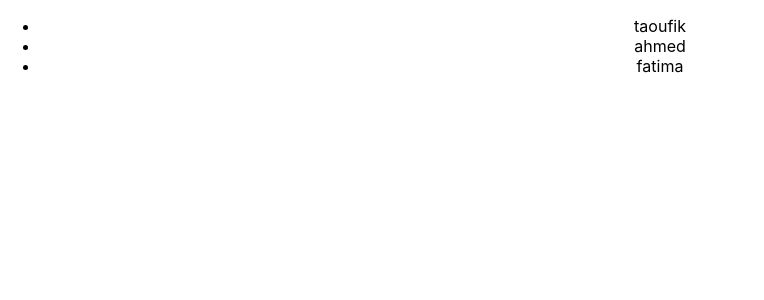
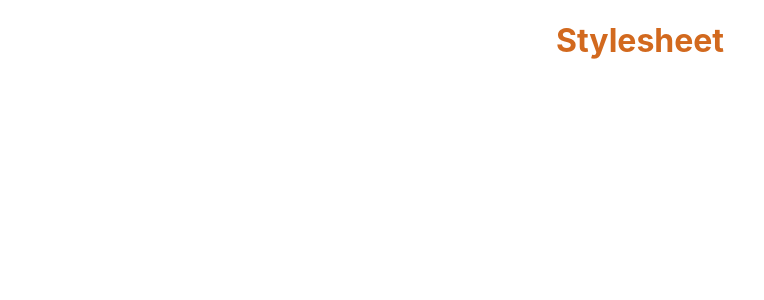
Before and after one commit to ahjam-taoufik/React-Fundamentals, a React (Create React App) app: page / in a window 1280 px wide. Shown: the top 300 px of the page, without its empty margins (0-764 px from the left). Built offline with nearby package versions, Linux system fonts and the light colour scheme.

Commit message:
Styling StyleSheet

```diff
--- a/src/App.js
+++ b/src/App.js
@@ -1,13 +1,14 @@
 
 import './App.css';
-import PersonList from './components/PersonList';
+import Stylesheet from './components/Stylesheet';
+
 
 
 
 function App() {
   return (
     <div className="App">
-       <PersonList/>
+       <Stylesheet primary={true} />
     </div>
   );
 }
--- a/src/components/Person.js
+++ /dev/null
@@ -1,11 +0,0 @@
-
-
-
-const Person = ({person}) => {
-
-    return ( <li>  {person.name} </li>
-
-     );
-}
-
-export default Person;
--- a/src/components/PersonList.js
+++ /dev/null
@@ -1,18 +0,0 @@
-import Person from "./Person";
-
-const persons=[
-    {id:1, name:'taoufik',skill:'React'},
-    {id:2, name:'ahmed',skill:'Angular'},
-    {id:3, name:'fatima',skill:'Vue'},
-]
-
-// let persons= personsList.map((person)=><h1>{person.name}</h1>)
-
-
-const PersonList = () => {
-
-    const personList=  persons.map( person => <Person key={person.id} person={person}  />)
-    return ( <ul> {personList} </ul>);
-}
-
-export default PersonList;
--- /dev/null
+++ b/src/components/Style.css
@@ -0,0 +1,8 @@
+
+.primary-color{
+   color: chocolate;
+}
+
+.secondary-color{
+    color: darkgreen;
+}
--- /dev/null
+++ b/src/components/Stylesheet.js
@@ -0,0 +1,14 @@
+
+import './Style.css'
+
+
+
+
+
+const Stylesheet = (props) => {
+   const className=props.primary?'primary-color':'secondary-color'
+
+  return <div> <h1 className={className}>Stylesheet</h1></div>;
+};
+
+export default Stylesheet;
```
